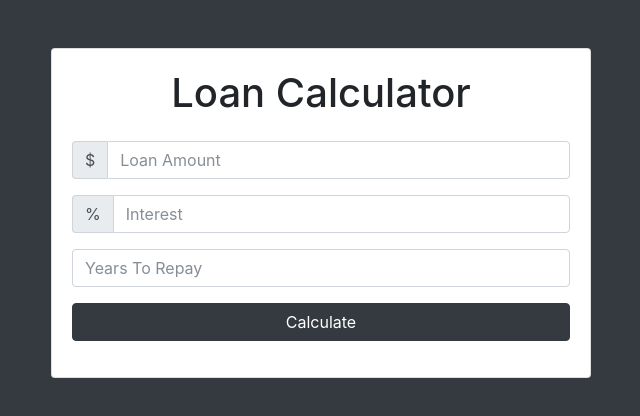
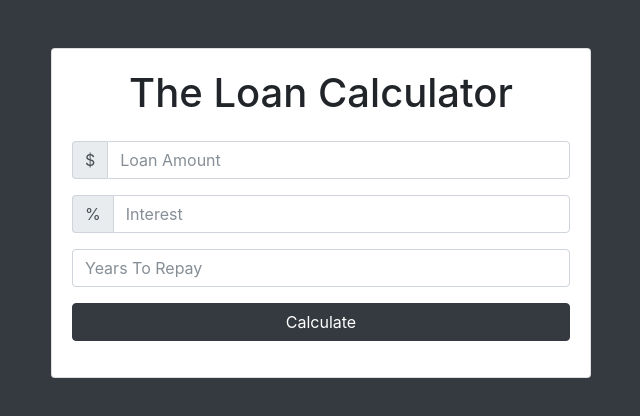
Before and after one commit to Podkomorka/loan_calculator, a plain HTML site: page index.html in a window 1280 px wide. Shown: the whole page, without its empty margins (319-959 px from the left). Drawn offline with nearby package versions, Linux system fonts and the light colour scheme.

Commit message:
Update index.html

```diff
--- a/index.html
+++ b/index.html
@@ -23,7 +23,7 @@
           <!-- card, card body, center text, margin top 5 -->
           <div class="card card-body text-center mt-5">
             <!-- heading, size 5, padding bottom 3 -->
-            <h1 class="heading display-5 pb-3">Loan Calculator</h1>
+            <h1 class="heading display-5 pb-3">The Loan Calculator</h1>
             <form id="loan-form">
               <!-- bootstrap wants inputs and labels wrapped in form-group div-->
               <div class="form-group">
```
